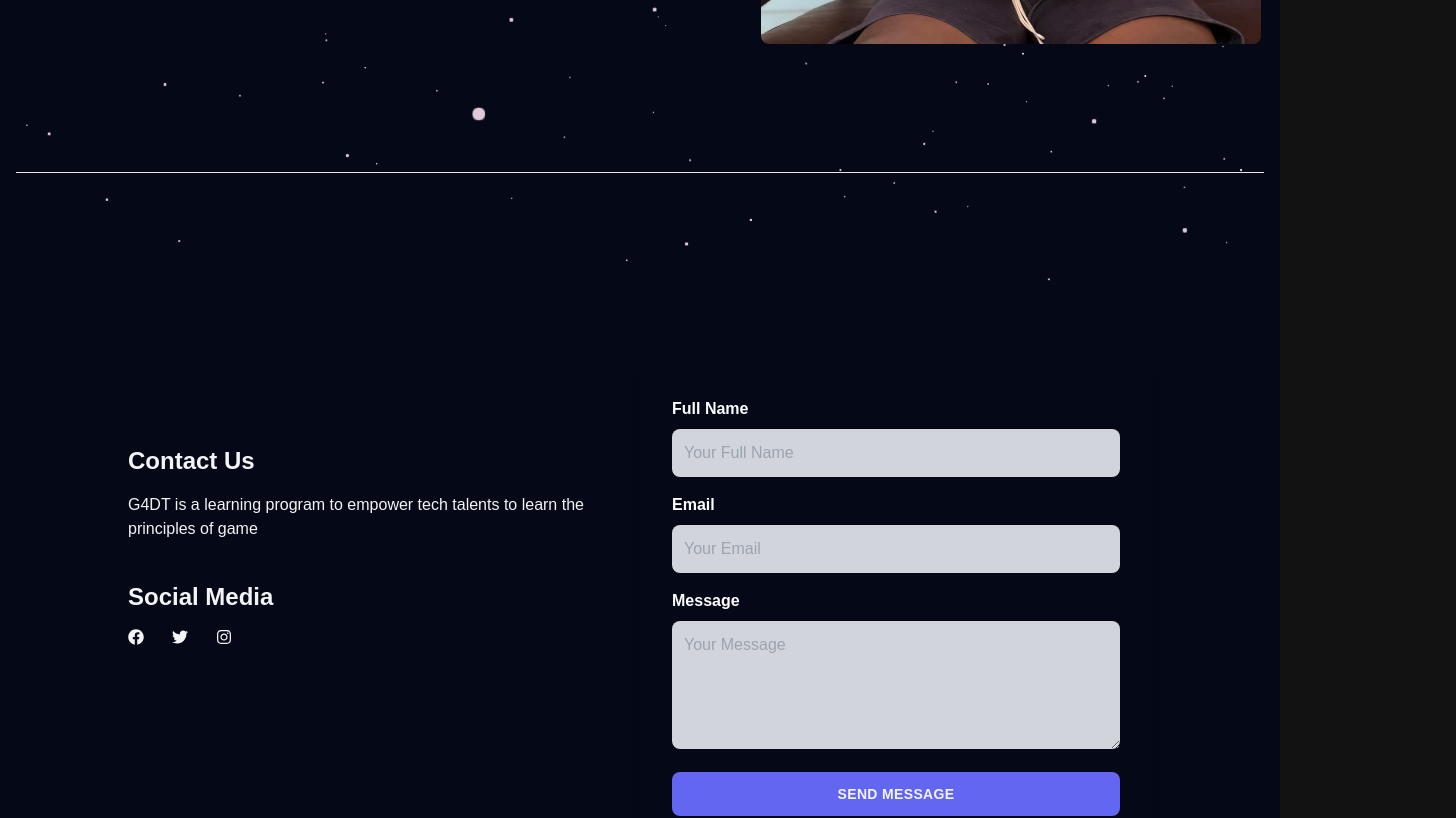
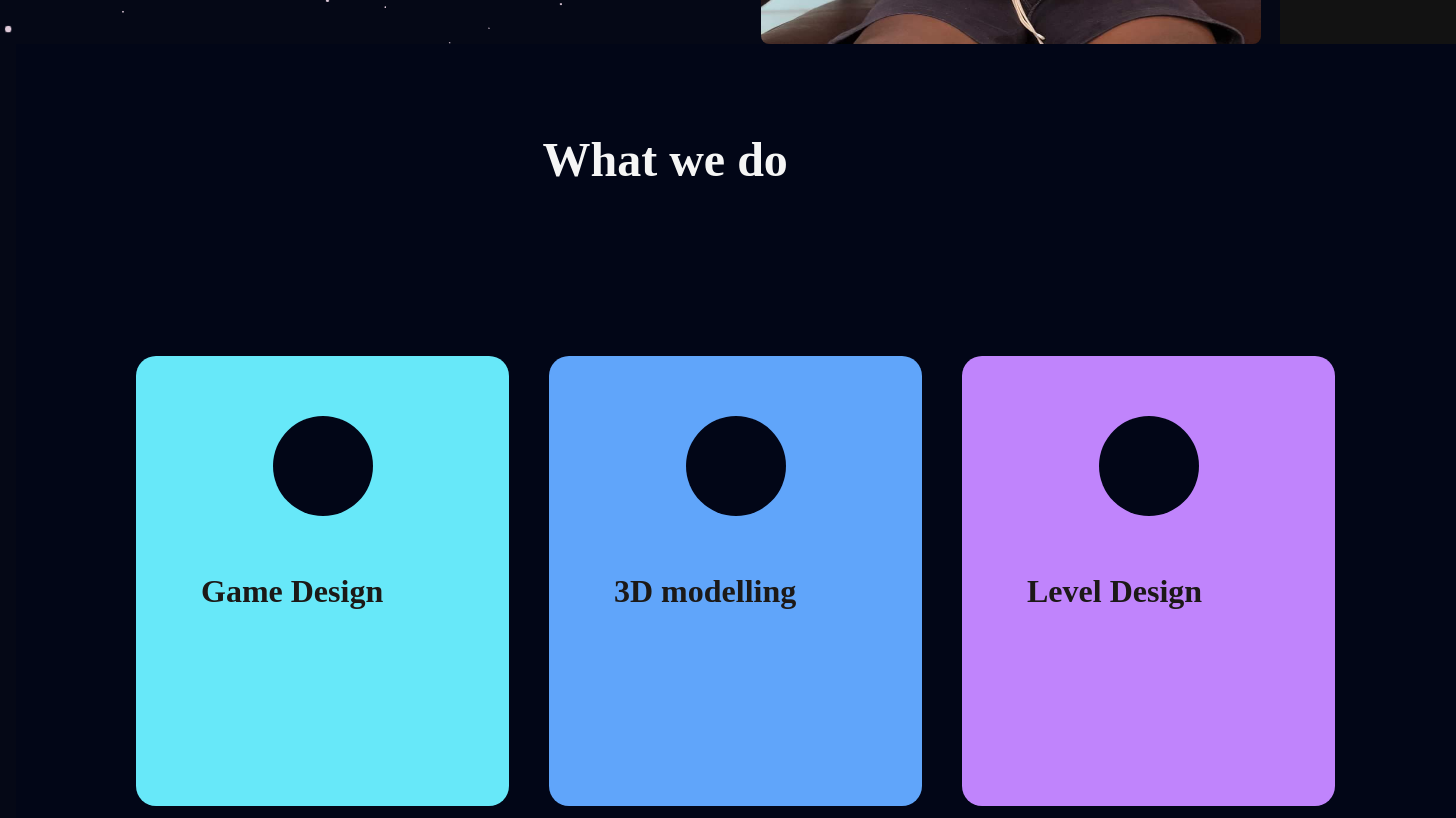
Before and after one commit to jefftrojan/aquilla-studio, a React (Vite) app: page /program in a window 1280 px wide. Shown: the part 1960-2778 px from the top of the page, 1456 px wide, since content can reach past the window. Built offline with nearby package versions, Linux system fonts and the light colour scheme; a web font is replaced by a local one.

Commit message:
Add cards to program

```diff
--- a/src/components/Program.jsx
+++ b/src/components/Program.jsx
@@ -109,7 +109,26 @@ const Program = () => {
   </div>
 </div>
 
+<div className="w-[1440px] h-[895px] pl-[120px] pr-[121px] pt-[90px] pb-[131px] bg-slate-950 flex-col justify-center items-center gap-[172px] inline-flex">
+  <div className="w-[386px] text-neutral-100 text-5xl font-black font-['Orbitron']">What we do</div>
+  <div className="self-stretch justify-center items-center gap-10 inline-flex">
+    <div className="w-[373px] px-[65px] pt-[60px] pb-[191px] bg-cyan-300 rounded-[20px] flex-col justify-center items-center gap-[51px] inline-flex">
+      <div className="w-[100px] h-[100px] relative bg-slate-950 rounded-[100px]" />
+      <div className="w-[243px] text-stone-900 text-[32px] font-extrabold font-['Orbitron']">Game Design</div>
+    </div>
+    <div className="w-[373px] px-[65px] pt-[60px] pb-[191px] bg-blue-400 rounded-[20px] flex-col justify-center items-center gap-[51px] inline-flex">
+      <div className="w-[100px] h-[100px] relative bg-slate-950 rounded-[100px]" />
+      <div className="w-[243px] text-stone-900 text-[32px] font-extrabold font-['Orbitron']">3D modelling</div>
+    </div>
+    <div className="w-[373px] px-[65px] pt-[60px] pb-[191px] bg-purple-400 rounded-[20px] flex-col justify-center items-center gap-[51px] inline-flex">
+      <div className="w-[100px] h-[100px] relative bg-slate-950 rounded-[100px]" />
+      <div className="w-[243px] text-stone-900 text-[32px] font-extrabold font-['Orbitron']">Level Design</div>
+    </div>
+  </div>
+</div>
+
 <hr className="my-10 md:my-20 lg:my-32" />
+
 
       </div>
     </>
```
